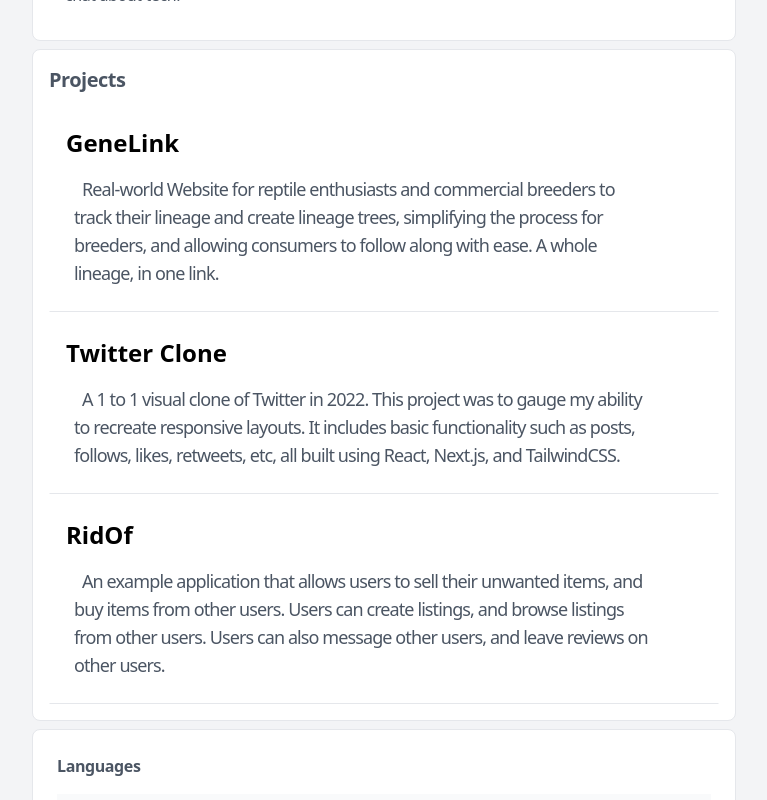
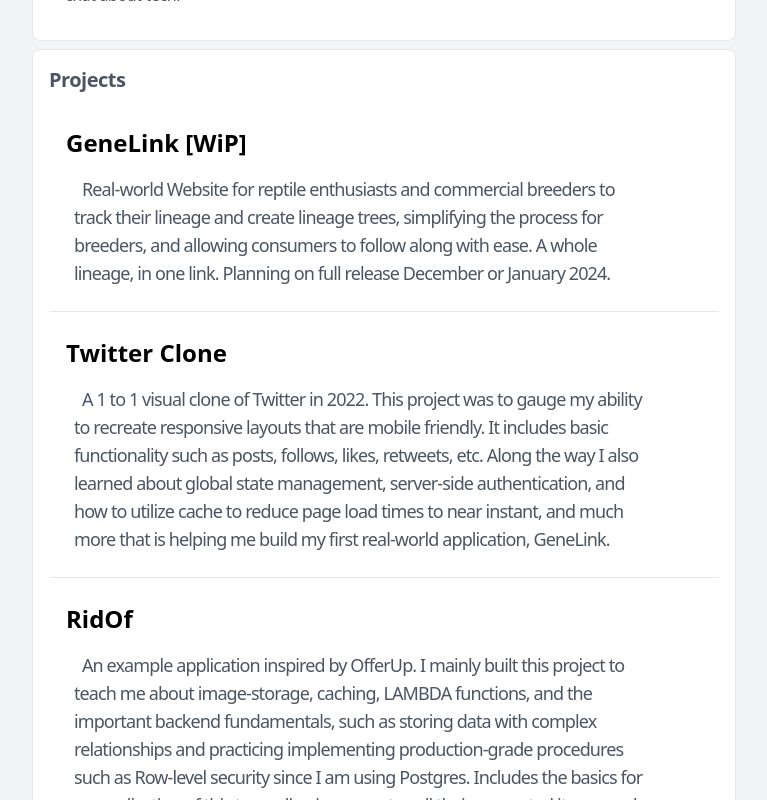
Before and after one commit to zs0000/portfolio-front, a Next.js app: page / in a window 1280 px wide. Shown: the part 820-1620 px from the top of the page, without its empty margins (256-1023 px from the left). Built offline with nearby package versions, Linux system fonts and the light colour scheme.

Commit message:
additions/modifiications to content in component.

```diff
--- a/src/components/ProjectsComponent/ProjectsComponent.js
+++ b/src/components/ProjectsComponent/ProjectsComponent.js
@@ -3,20 +3,20 @@ import s from './ProjectsComponent.module.css';
 export default function ProjectsComponent() {
     const projects = [
         {
-            title:"GeneLink",
-            description:"Real-world Website for reptile enthusiasts and commercial breeders to track their lineage and create lineage trees, simplifying the process for breeders, and allowing consumers to follow along with ease. A whole lineage, in one link.",
+            title:"GeneLink [WiP]",
+            description:"Real-world Website for reptile enthusiasts and commercial breeders to track their lineage and create lineage trees, simplifying the process for breeders, and allowing consumers to follow along with ease. A whole lineage, in one link. Planning on full release December or January 2024.",
             image:"",
             link:"https://mygenelinks.com",
         },
         {
             title:"Twitter Clone",
-            description:"A 1 to 1 visual clone of Twitter in 2022. This project was to gauge my ability to recreate responsive layouts. It includes basic functionality such as posts, follows, likes, retweets, etc, all built using  React, Next.js, and TailwindCSS.",
+            description:"A 1 to 1 visual clone of Twitter in 2022. This project was to gauge my ability to recreate responsive layouts that are mobile friendly. It includes basic functionality such as posts, follows, likes, retweets, etc. Along the way I also learned about global state management, server-side authentication, and how to utilize cache to reduce page load times to near instant, and much more that is helping me build my first real-world application, GeneLink.",
             image:"",
             link:"https://twitter-proj-iota.vercel.app/home",
         },
         {
             title:"RidOf",
-            description:"An example application that allows users to sell their unwanted items, and buy items from other users. Users can create listings, and browse listings from other users. Users can also message other users, and leave reviews on other users.",
+            description:"An example application inspired by OfferUp. I mainly built this project to teach me about image-storage, caching, LAMBDA functions, and the important backend fundamentals, such as storing data with complex relationships and practicing implementing production-grade procedures such as Row-level security since I am using Postgres. Includes the basics for an application of this type, allowing users to sell their unwanted items, and buy items from other users. Users can create listings, and browse listings from other users. Users can inquire about the listing by messaging the seller, and the seller can respond to the inquiry.",
             image:"",
             link:"https://rid-of-app.vercel.app/",
         },
```
